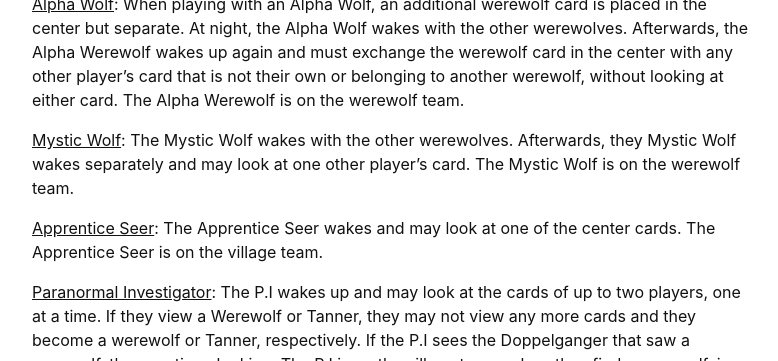
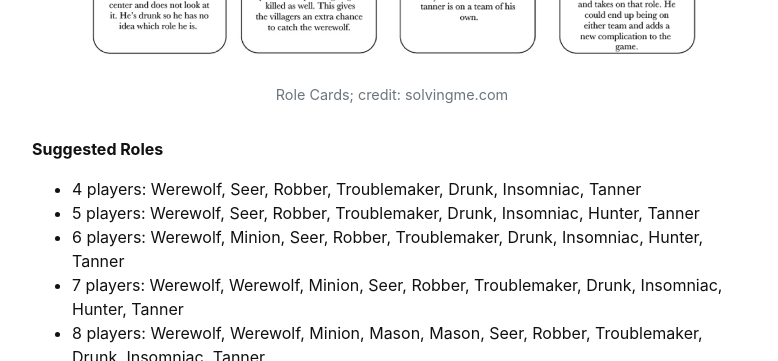
Before and after one commit to hanwendong1/VirtualGaming, a Jekyll site: the page built from content/5-Werewolf.md, in a window 1280 px wide and 900 px high, scrolled down 3624 px, cut to the strip 174-535 px from the top of the window. Shown: the whole strip, without its empty margins (248-1026 px from the left). Built offline with Jekyll 4.4.1, drawn with Linux system fonts in a browser that asks for light colours.

Commit message:
Update 5-Werewolf.md

```diff
--- a/content/5-Werewolf.md
+++ b/content/5-Werewolf.md
@@ -107,6 +107,7 @@ At the beginning of gameplay, each player will be randomly assigned a role. Thre
 
 <span style="text-decoration: underline">Doppelganger</span>: The Doppelganger looks at another player’s card. They take on the role of that card. They are on the team of their new role.
 
+{% include figure.html img="original.png" alt="Image of Role Cards" caption="Role Cards; credit: solvingme.com" width="100%" %}
 
 **Suggested Roles**
 
```
